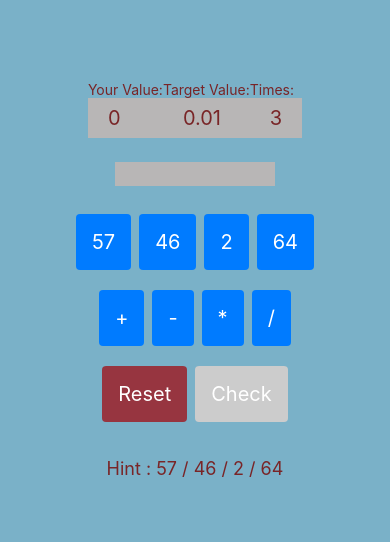
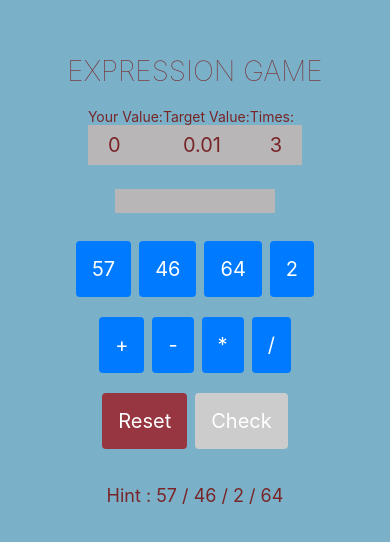
Before and after one commit to ducAnhHanu67/mpr_final, a React Native app: screen / in a window 390 px wide. Shown: the part 142-684 px from the top of the page. Built offline with nearby package versions, Linux system fonts and the light colour scheme.

Commit message:
final v1

```diff
--- a/App.js
+++ b/App.js
@@ -1,10 +1,11 @@
 import React, { useState, useEffect } from 'react';
 import { StyleSheet, View, Text, Alert, TouchableOpacity } from 'react-native';
-
+// hàm này để lấy ra số random
 const getRandomInt = (min, max) => {
   return Math.floor(Math.random() * (max - min + 1)) + min;
 };
 
+// hàm tạo ra 4 số có 2 chữ số
 const generateRandomNumbers = () => {
   let nums = [];
   for (let i = 0; i < 4; i++) {
@@ -12,7 +13,7 @@ const generateRandomNumbers = () => {
   }
   return nums;
 };
-
+//
 const generateTargetValue = (numbers, setGeneratedExpression) => {
   const operators = ['+', '-', '*', '/'];
   let expression = `${numbers[0]}`;
@@ -33,6 +34,10 @@ const countNumbersInExpression = (expression) => {
   return (expression.match(/\d+/g) || []).length;
 };
 
+const shuffleArray = (array) => {
+  return array.sort(() => Math.random() - 0.5);
+};
+
 const App = () => {
   const [numbers, setNumbers] = useState(generateRandomNumbers());
   const [expression, setExpression] = useState('');
@@ -41,9 +46,11 @@ const App = () => {
   const [times, setTimes] = useState(3);
   const [targetValue, setTargetValue] = useState(0);
   const [generatedExpression, setGeneratedExpression] = useState('');
+  const [shuffledNumbers, setShuffledNumbers] = useState([]);
 
   useEffect(() => {
     setTargetValue(generateTargetValue(numbers, setGeneratedExpression));
+    setShuffledNumbers(shuffleArray([...numbers]));
   }, [numbers]);
 
   const addToExpression = (value, type) => {
@@ -65,6 +72,7 @@ const App = () => {
     setUserValue(0);
     setTimes(3);
     setTargetValue(generateTargetValue(newNumbers, setGeneratedExpression));
+    setShuffledNumbers(shuffleArray([...newNumbers]));
   };
 
   const tryAgain = () => {
@@ -102,6 +110,7 @@ const App = () => {
 
   return (
     <View style={styles.container}>
+      <Text style={styles.nameOfGame}>EXPRESSION GAME</Text>
       <View style={styles.area1}>
         <View style={styles.values}>
           <View style={styles.valueContainer}>
@@ -121,7 +130,7 @@ const App = () => {
 
       <Text style={styles.expression}>{expression}</Text>
       <View style={styles.row}>
-        {numbers.map((num, index) => (
+        {shuffledNumbers.map((num, index) => (
           <TouchableOpacity
             key={index}
             style={[styles.button, usedNumbers[num] && usedNumbers[num] >= (numbers.filter(number => number === num).length) && styles.disabledButton]}
@@ -169,6 +178,12 @@ const styles = StyleSheet.create({
     alignItems: 'center',
     padding: 16,
     backgroundColor: '#7ab1c8',
+  },
+  nameOfGame: {
+    color: '#792527',
+    fontSize: 28,
+    fontWeight: 5,
+    marginBottom: 20,
   },
   values: {
     flexDirection: 'row',
```
